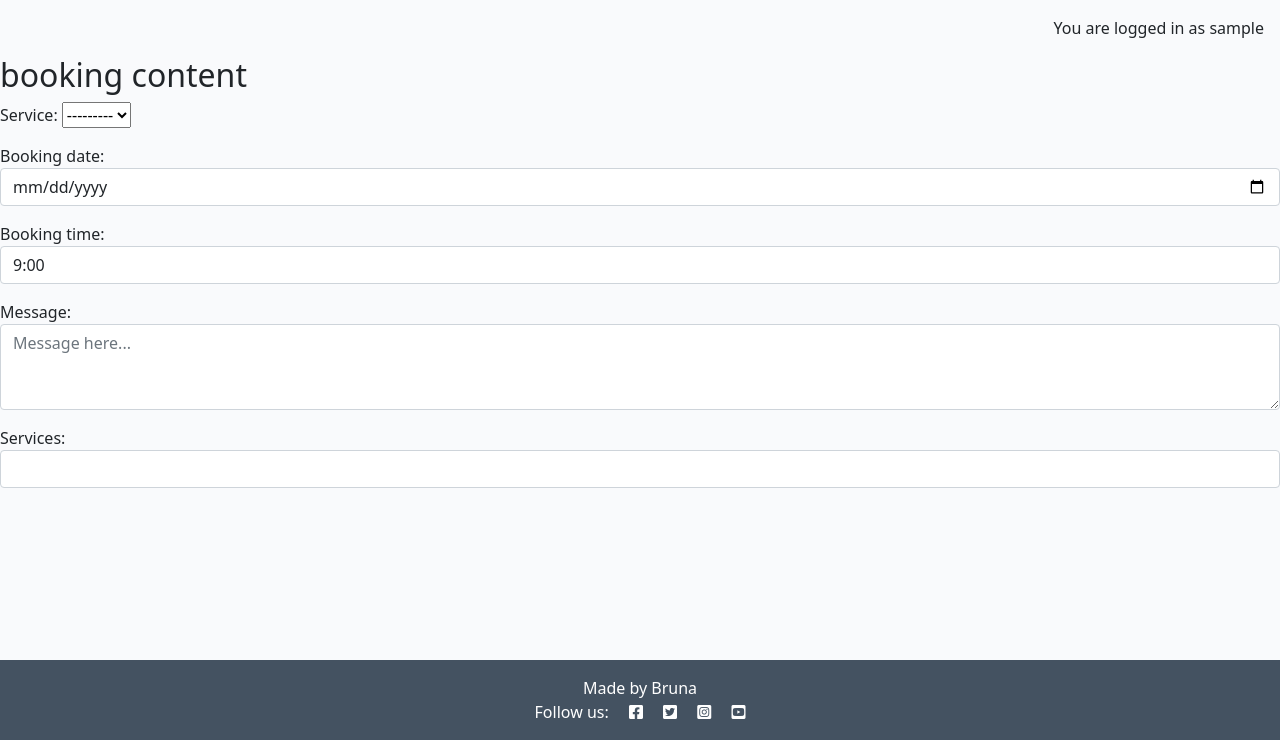
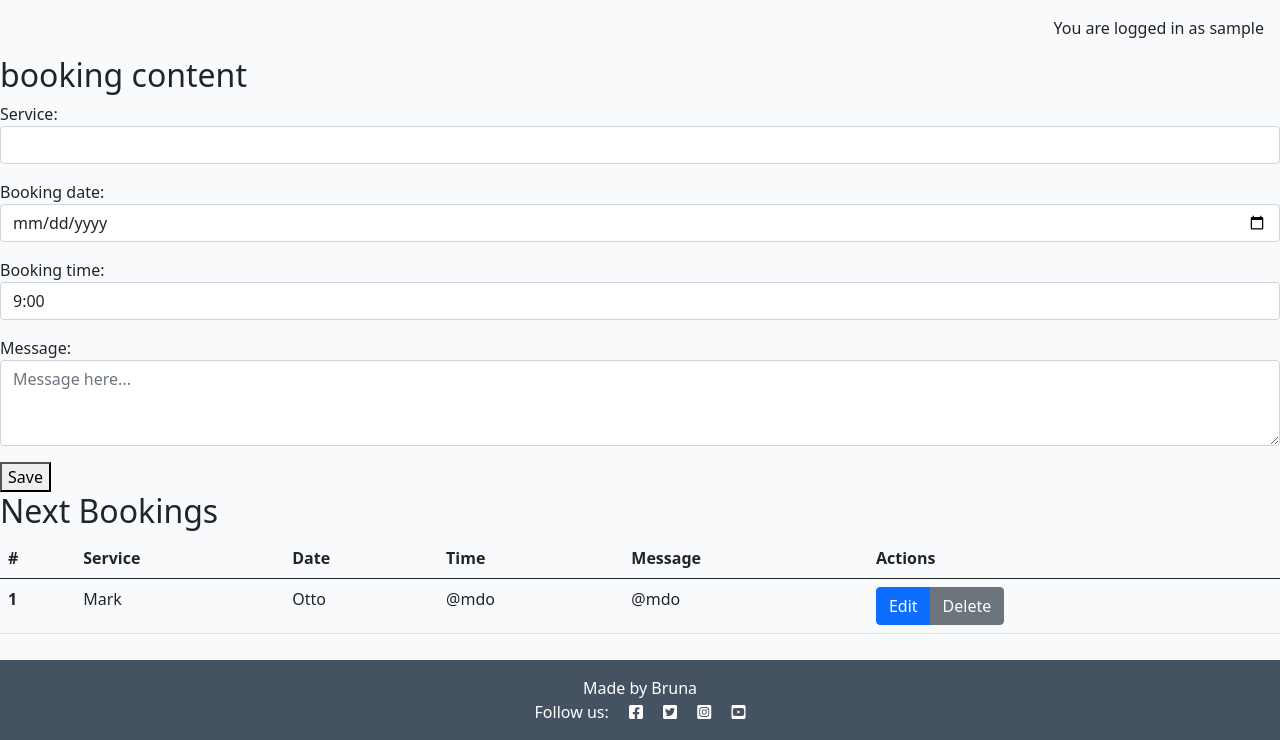
Before and after one commit to BrunaRihl/starlight-consultations, a Django app: page /booking/ in a window 1280 px wide. Shown: the part 60-800 px from the top of the page. Run offline with Django 3.2, Linux system fonts and the light colour scheme; the visitor is signed in with stand-in values (Sample User, id 1); data that the repository does not hold is empty.

Commit message:
feat: add create booking

```diff
--- a/booking/forms.py
+++ b/booking/forms.py
@@ -3,10 +3,11 @@ from booking.models import Booking
 from service.models import Service
 
 TIME_OPTIONS = [(f"{hour}:00", f"{hour}:00") for hour in range(9, 18)]
-SERVICE_OPTIONS = Service.objects.all()
+SERVICE_OPTIONS = [(service.id, service.name) for service in Service.objects.all()]
+
 
 class BookingForm(forms.ModelForm):
-    services = forms.ChoiceField(
+    service = forms.ChoiceField(
         required=True,
         choices=SERVICE_OPTIONS,
         widget=forms.Select(attrs={"class": "form-control"}),
@@ -44,3 +45,11 @@ class BookingForm(forms.ModelForm):
         widgets = {
             "user": forms.HiddenInput(),
         }
+
+    def clean_service(self):
+        service_id = self.cleaned_data['service']
+        try:
+            service = Service.objects.get(pk=service_id)
+            return service
+        except Service.DoesNotExist:
+            raise forms.ValidationError("Serviço selecionado não existe.")
--- a/booking/templates/booking.html
+++ b/booking/templates/booking.html
@@ -4,7 +4,37 @@
 {% block content %}
 <section class="">
     <h2 class="">booking content</h2>
+    <form method="post" action="{% url 'booking' %}">
     {% csrf_token %}
     {{ html_form.as_p }}
+    <button type="submit">Save</button>
+    </form>
+    <h2 class="">Next Bookings</h2>
+    <table class="table">
+        <thead>
+          <tr>
+            <th scope="col">#</th>
+            <th scope="col">Service</th>
+            <th scope="col">Date</th>
+            <th scope="col">Time</th>
+            <th scope="col">Message</th>
+            <th scope="col">Actions</th>
+          </tr>
+        </thead>
+        <tbody>
+          <tr>
+            <th scope="row">1</th>
+            <td>Mark</td>
+            <td>Otto</td>
+            <td>@mdo</td>
+            <td>@mdo</td>
+            <td><div class="btn-group" role="group" aria-label="Basic example">
+                <button type="button" class="btn btn-primary">Edit</button>
+                <button type="button" class="btn btn-secondary">Delete</button>
+              </div>
+            </td>
+          </tr>
+        </tbody>
+      </table>
 </section>
 {% endblock content %}
--- a/booking/urls.py
+++ b/booking/urls.py
@@ -1,9 +1,8 @@
 from . import views
 from django.urls import path
-from .views import page_booking
+from .views import create_booking
 
 
 urlpatterns = [
-   path("", page_booking, name="booking"),
-
+   path("", create_booking, name="booking"),
 ]
--- a/booking/views.py
+++ b/booking/views.py
@@ -1,10 +1,16 @@
-from django.shortcuts import render
+from django.shortcuts import render, redirect
 from booking.forms import BookingForm
+from django.contrib.auth.decorators import login_required
 
 # Create your views here.
-def page_booking(request):
-   """
-   Renders the about page.
-   """
-   form = BookingForm()
-   return render(request, "booking.html", {"html_form": form})
+@login_required
+def create_booking(request):
+    if request.method == 'POST':
+        form = BookingForm(request.POST)
+        if form.is_valid():
+            form.instance.user = request.user
+            form.save()
+            return redirect('index')
+    else:
+        form = BookingForm()
+    return render(request, 'booking.html', {'html_form': form})
--- a/starlight/urls.py
+++ b/starlight/urls.py
@@ -15,7 +15,7 @@ Including another URLconf
 """
 from django.contrib import admin
 from django.urls import path, include
-from booking.views import page_booking
+from booking.views import create_booking
 
 
 
@@ -24,7 +24,7 @@ urlpatterns = [
     path('admin/', admin.site.urls),
     path('summernote/', include('django_summernote.urls')),
     path("", include("website.urls"), name="website-urls"),
-    path('booking/', page_booking, name='booking'),
+    path('booking/', create_booking, name='booking'),
     path("accounts/", include("allauth.urls")),
 
 ]
```
